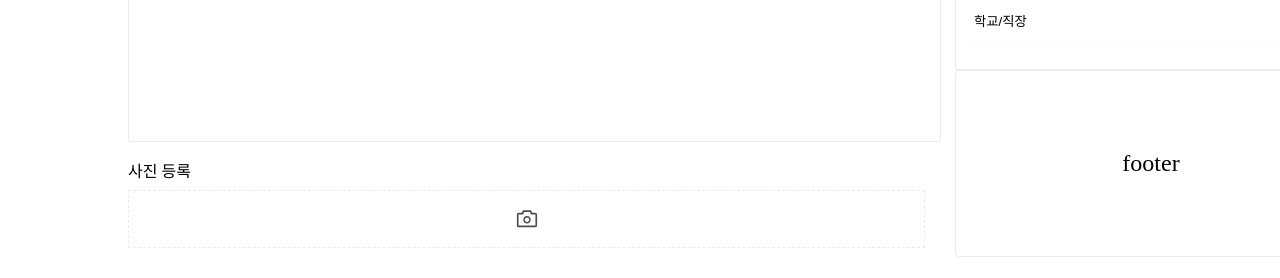
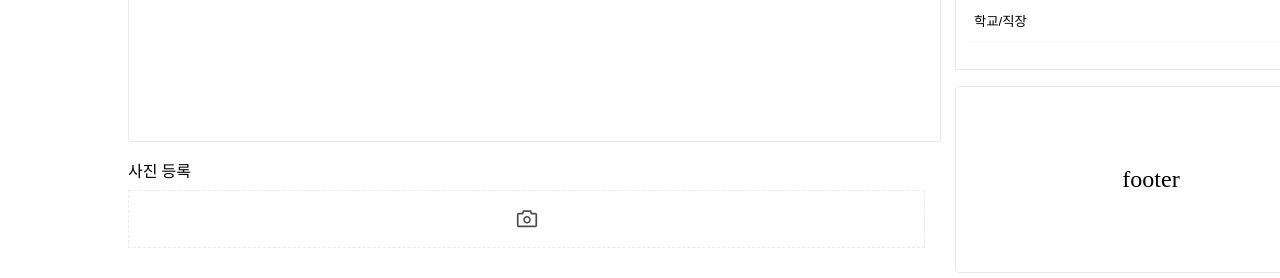
Before and after one commit to MBTI-Channel/front-end, a Next.js app: page /write in a window 1280 px wide. Shown: the part 730-1008 px from the top of the page. Built offline with nearby package versions, Linux system fonts and the light colour scheme.

Commit message:
기본 페이지 설정 및 footer 영역 수정

```diff
--- a/src/components/writingPage/WritingPage.jsx
+++ b/src/components/writingPage/WritingPage.jsx
@@ -58,7 +58,7 @@ const WritingPage = () => {
 							/>
 						</SearchInputBox>
 						<Category />
-						<Footer>footer</Footer>
+						<Footer style={{ marginTop: '16px' }}>footer</Footer>
 					</MenuWrapper>
 				</CategoryConatiner>
 			</Section>
```
Also changed, not shown: pages/index.jsx (+28 -28 lines).
